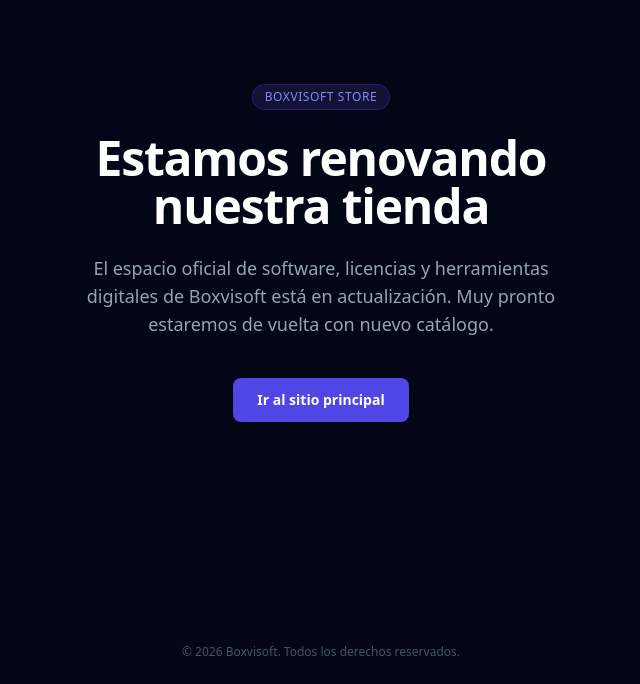
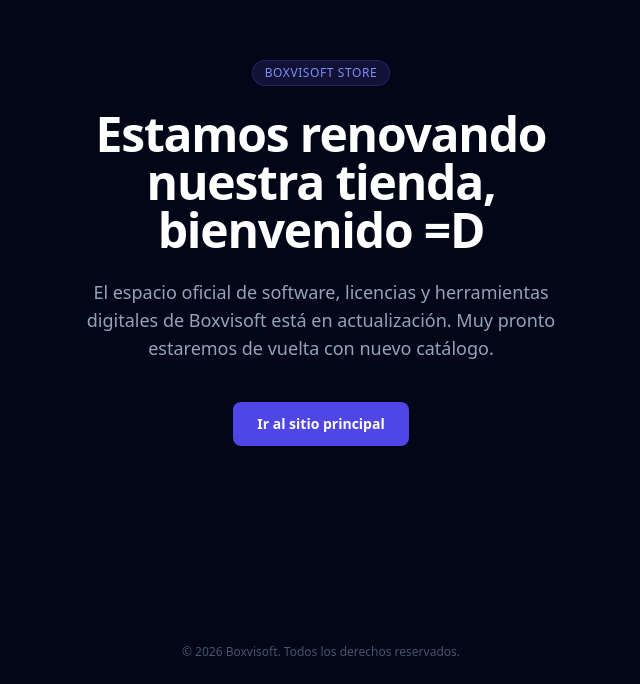
Before and after one commit to Boxvi/ammoto, a plain HTML site: page index.html in a window 1280 px wide. Shown: the part 116-800 px from the top of the page, without its empty margins (319-959 px from the left). Drawn offline with nearby package versions, Linux system fonts and the light colour scheme.

Commit message:
sludo =D

```diff
--- a/index.html
+++ b/index.html
@@ -29,7 +29,7 @@
       </span>
 
       <h1 class="text-4xl sm:text-5xl font-bold tracking-tight text-white">
-        Estamos renovando nuestra tienda
+        Estamos renovando nuestra tienda, bienvenido =D
       </h1>
 
       <p class="text-base sm:text-lg text-slate-400 leading-relaxed">
```
